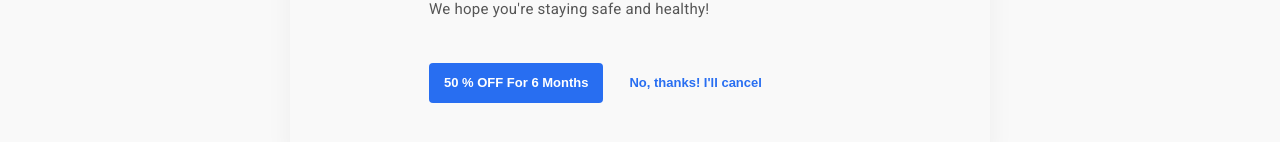
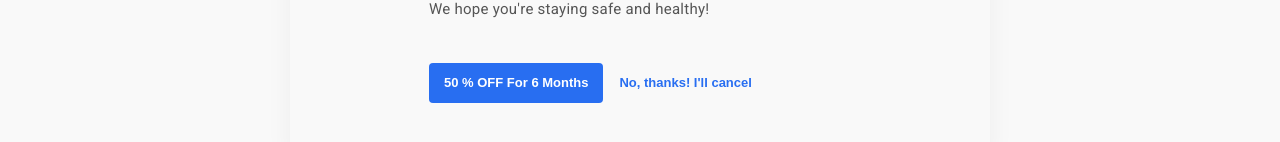
Before and after one commit to NEARworld/incsub, a React app: page / in a window 1280 px wide. Shown: the part 490-632 px from the top of the page. Built offline with nearby package versions, Linux system fonts and the light colour scheme.

Commit message:
style(modal): responsive mobile layout

```diff
--- a/src/styles/modal.module.scss
+++ b/src/styles/modal.module.scss
@@ -80,19 +80,20 @@ $width-discount-icon: 64px;
   }
   .content_control {
     text-align: center;
-
+    // border: 1px red solid;
+    display: grid;
     .cancel {
       margin-top: 20px;
-      margin-left: 0;
+      border: 1px red solid;
     }
   }
 }
 @media (min-width: 481px) {
   .content_control {
     text-align: initial;
-
+    display: block;
     .cancel {
-      margin-left: 20px;
+      margin-left: 10px;
     }
   }
 }
```
